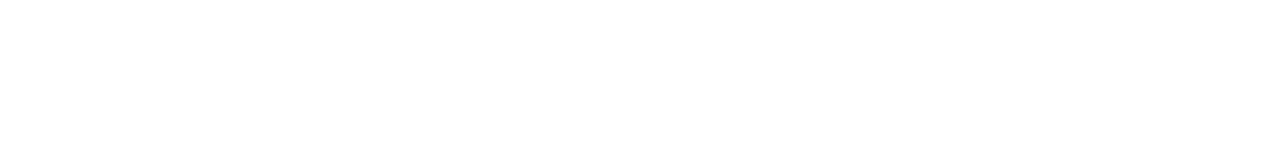
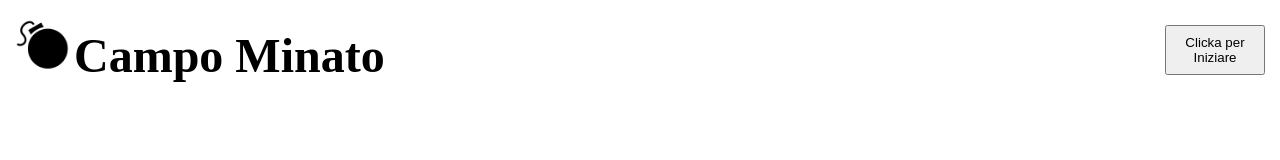
Before and after one commit to stecala/js-campominato-grid, a plain HTML site: page index.html in a window 1280 px wide. Drawn offline with Linux system fonts and the light colour scheme.

Commit message:
creazione parte html css

```diff
--- a/index.html
+++ b/index.html
@@ -10,8 +10,13 @@
 <body>
     <header>
         <div class="navbar">
-            <div class="logo-zone"></div>
-            <div class="input-zone"></div>
+            <div class="logo-zone">
+                <img src="./bomb.png" alt="bomb">
+                <span class="title">Campo Minato</span>
+            </div>
+            <div class="input-zone">
+                <button id="start-game">Clicka per Iniziare</button>
+            </div>
         </div>
     </header>
     <main>
--- a/style.css/style.css
+++ b/style.css/style.css
@@ -7,6 +7,21 @@
 .navbar{
     display: flex;
     justify-content: space-between;
+    align-items: center;
     width: 100vw;
-    height: 60px
+    height: 100px;
+    padding: 15px;
 }
+.title{
+    font-size: 3rem;
+    font-weight: bold;
+}
+.logo-zone img{
+    width: 55px;
+    height: 55px;
+}
+#start-game{
+    height: 50px;
+    width: 100px;
+    cursor: pointer;
+}
```
Also changed, not shown: bomb.png (added).
